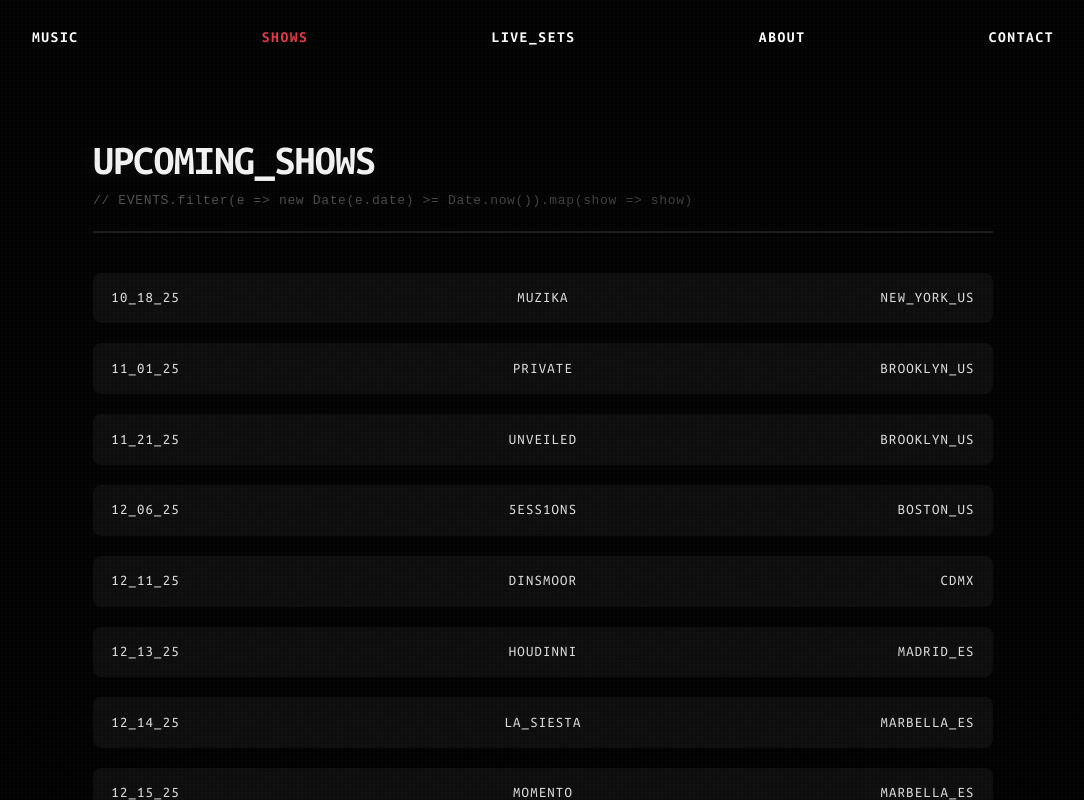
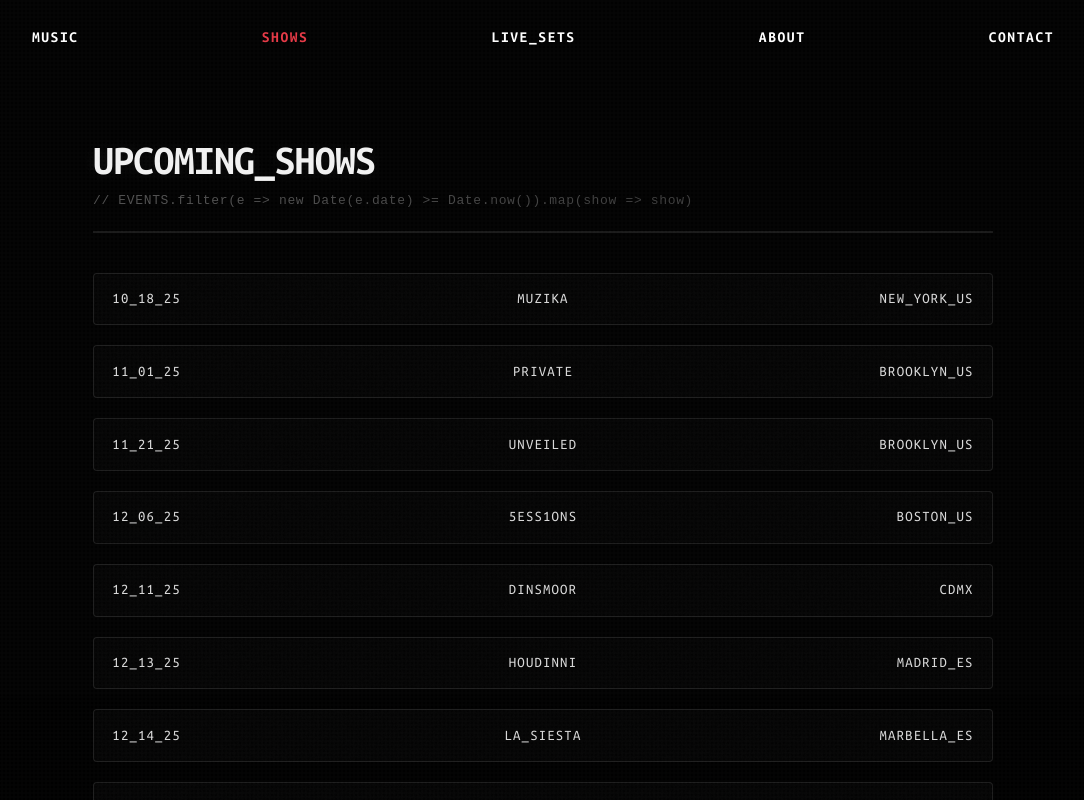
Before and after one commit to sptraynor2001-create/suite-52-website, a React (Vite) app: page / in a window 1280 px wide. Both pictures are taken after a click on the button "SHOWS". Shown: the whole page, without its empty margins (97-1181 px from the left). Built offline with nearby package versions, Linux system fonts and the light colour scheme.

Commit message:
Add shared card styling constants and update shows UI to match releases

```diff
--- /dev/null
+++ b/src/design/cardStyles.ts
@@ -0,0 +1,43 @@
+// Shared card styling constants for consistent UI across the app
+
+export const cardStyles = {
+  // Base card styles
+  base: {
+    backgroundColor: 'rgba(255, 255, 255, 0.02)',
+    border: '1px solid rgba(255, 255, 255, 0.1)',
+    borderRadius: '4px',
+    transition: 'all 0.2s ease',
+  },
+
+  // Hover state
+  hover: {
+    backgroundColor: 'rgba(255, 255, 255, 0.05)',
+    borderColor: 'rgba(255, 255, 255, 0.2)',
+    transform: 'translateX(4px)',
+  },
+
+  // Padding options
+  padding: {
+    default: '16px 20px',
+    compact: '12px 16px',
+    spacious: '20px 24px',
+  },
+
+  // Margin/spacing
+  margin: {
+    bottom: '12px',
+    gap: '20px',
+  },
+}
+
+export const cardColors = {
+  border: {
+    default: 'rgba(255, 255, 255, 0.1)',
+    hover: 'rgba(255, 255, 255, 0.2)',
+  },
+  background: {
+    default: 'rgba(255, 255, 255, 0.02)',
+    hover: 'rgba(255, 255, 255, 0.05)',
+    subtle: 'rgba(255, 255, 255, 0.05)',
+  },
+}
--- a/src/features/shows/Shows.tsx
+++ b/src/features/shows/Shows.tsx
@@ -1,6 +1,7 @@
 import { activeFont } from '@/design/fonts'
 import { useState, useEffect, useMemo } from 'react'
 import PageLayout from '@/shared/components/layouts/PageLayout'
+import { cardStyles } from '@/design/cardStyles'
 
 function Shows() {
   const [visibleShows, setVisibleShows] = useState<number>(0)
@@ -121,6 +122,7 @@ function Shows() {
                 }
               }}
               style={{
+                ...cardStyles.base,
                 color: hoveredIndex === index ? POKER_RED : 'rgba(255, 255, 255, 0.85)',
                 fontSize: showFontSize,
                 fontFamily: activeFont.family,
@@ -131,11 +133,10 @@ function Shows() {
                 padding: showPadding,
                 textDecoration: 'none',
                 cursor: 'pointer',
-                transition: 'color 0.15s ease-out, transform 0.2s ease-out, background-color 0.2s ease-out',
+                transition: 'all 0.2s ease',
                 animation: 'dropInShow 1.1s cubic-bezier(0.25, 0.46, 0.45, 0.94) forwards',
-                backgroundColor: hoveredIndex === index ? 'rgba(230, 57, 70, 0.05)' : 'rgba(255, 255, 255, 0.05)',
-                borderRadius: '8px',
-                transform: hoveredIndex === index ? 'scale(1.05)' : 'scale(1)',
+                backgroundColor: hoveredIndex === index ? 'rgba(230, 57, 70, 0.05)' : cardStyles.base.backgroundColor,
+                transform: hoveredIndex === index ? 'translateX(4px)' : 'translateX(0)',
               }}
               onMouseEnter={() => {
                 setHoveredIndex(index)
--- a/src/shared/components/molecules/ReleaseCard.tsx
+++ b/src/shared/components/molecules/ReleaseCard.tsx
@@ -1,5 +1,6 @@
 import { Release } from '@/features/music/types'
 import { activeFont } from '@/design/fonts'
+import { cardStyles, cardColors } from '@/design/cardStyles'
 
 interface ReleaseCardProps {
   release: Release
@@ -21,24 +22,21 @@ function ReleaseCard({ release, onClick }: ReleaseCardProps) {
       style={{
         display: 'flex',
         alignItems: 'center',
-        gap: '20px',
-        padding: '16px 20px',
-        backgroundColor: 'rgba(255, 255, 255, 0.02)',
-        border: '1px solid rgba(255, 255, 255, 0.1)',
-        borderRadius: '4px',
+        gap: cardStyles.margin.gap,
+        padding: cardStyles.padding.default,
+        ...cardStyles.base,
         cursor: onClick ? 'pointer' : 'default',
-        transition: 'all 0.2s ease',
         fontFamily: activeFont.family,
-        marginBottom: '12px',
+        marginBottom: cardStyles.margin.bottom,
       }}
       onMouseEnter={(e) => {
-        e.currentTarget.style.backgroundColor = 'rgba(255, 255, 255, 0.05)'
-        e.currentTarget.style.borderColor = 'rgba(255, 255, 255, 0.2)'
-        e.currentTarget.style.transform = 'translateX(4px)'
+        e.currentTarget.style.backgroundColor = cardStyles.hover.backgroundColor
+        e.currentTarget.style.borderColor = cardStyles.hover.borderColor
+        e.currentTarget.style.transform = cardStyles.hover.transform
       }}
       onMouseLeave={(e) => {
-        e.currentTarget.style.backgroundColor = 'rgba(255, 255, 255, 0.02)'
-        e.currentTarget.style.borderColor = 'rgba(255, 255, 255, 0.1)'
+        e.currentTarget.style.backgroundColor = cardStyles.base.backgroundColor
+        e.currentTarget.style.borderColor = cardColors.border.default
         e.currentTarget.style.transform = 'translateX(0)'
       }}
     >
```
